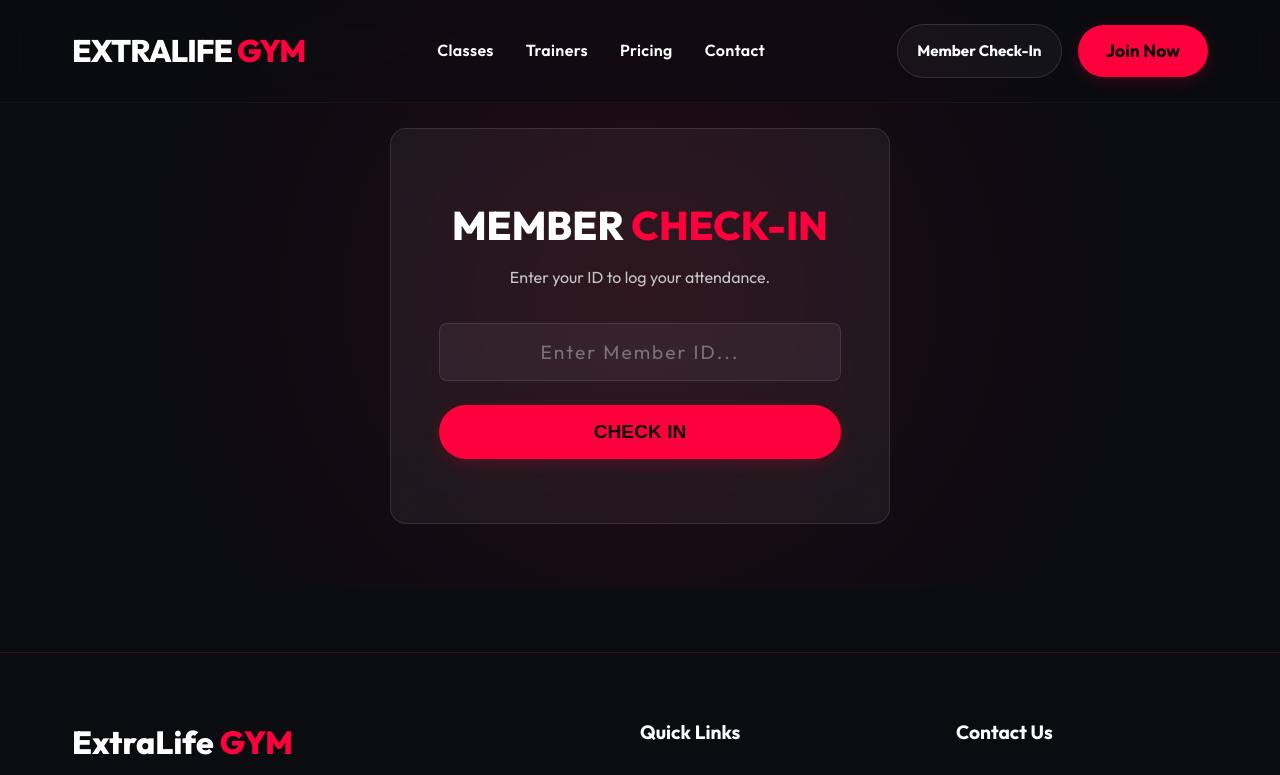
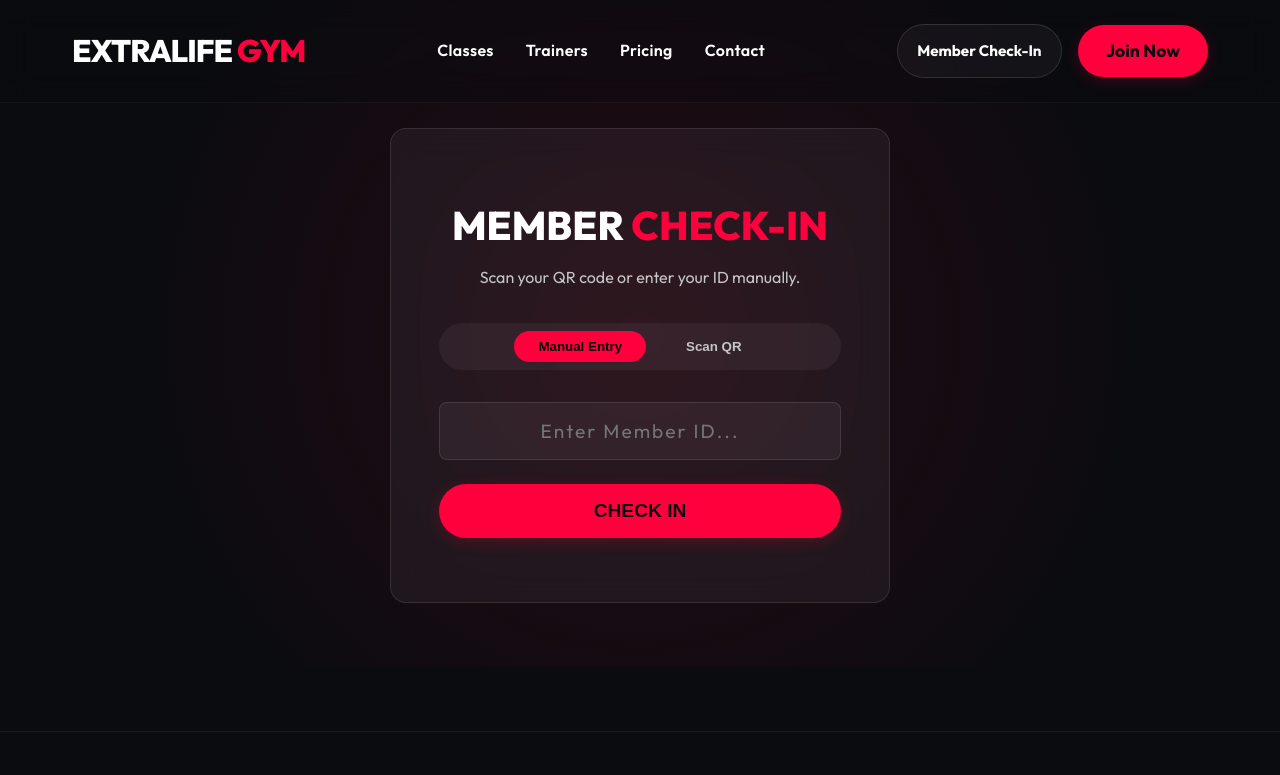
Before and after one commit to gituser-sandip/Extra_Life_GYM, a Next.js app: page /attendance in a window 1280 px wide. Shown: the top 775 px of the page. Built offline with nearby package versions, Linux system fonts and the light colour scheme.

Commit message:
feat(attendance): add QR code scanner for member check-in

```diff
--- a/package.json
+++ b/package.json
@@ -11,6 +11,7 @@
     "typecheck": "tsc --noEmit"
   },
   "dependencies": {
+    "@yudiel/react-qr-scanner": "^2.6.0",
     "next": "16.2.6",
     "react": "19.2.4",
     "react-dom": "19.2.4"
--- a/src/app/attendance/page.module.css
+++ b/src/app/attendance/page.module.css
@@ -108,3 +108,49 @@
     transform: translateY(0);
   }
 }
+
+.toggleContainer {
+  display: flex;
+  justify-content: center;
+  gap: 1rem;
+  margin-bottom: 2rem;
+  background: rgba(255, 255, 255, 0.05);
+  padding: 0.5rem;
+  border-radius: 30px;
+}
+
+.activeToggle {
+  background: var(--accent-color);
+  color: #000;
+  border: none;
+  padding: 0.5rem 1.5rem;
+  border-radius: 20px;
+  font-weight: 700;
+  cursor: pointer;
+  transition: all 0.3s ease;
+}
+
+.inactiveToggle {
+  background: transparent;
+  color: var(--text-secondary);
+  border: none;
+  padding: 0.5rem 1.5rem;
+  border-radius: 20px;
+  font-weight: 600;
+  cursor: pointer;
+  transition: all 0.3s ease;
+}
+
+.inactiveToggle:hover {
+  color: #fff;
+}
+
+.scannerWrapper {
+  width: 100%;
+  max-width: 350px;
+  margin: 0 auto;
+  border-radius: 12px;
+  overflow: hidden;
+  border: 2px solid var(--accent-color);
+  box-shadow: 0 0 20px rgba(255, 0, 60, 0.2);
+}
--- a/src/app/attendance/page.tsx
+++ b/src/app/attendance/page.tsx
@@ -3,15 +3,16 @@
 import Footer from "@/components/Footer";
 import styles from "./page.module.css";
 import { useState } from "react";
+import { Scanner } from "@yudiel/react-qr-scanner";
 
 export default function AttendancePage() {
   const [memberId, setMemberId] = useState("");
   const [status, setStatus] = useState<"idle" | "loading" | "success" | "error">("idle");
   const [message, setMessage] = useState("");
+  const [isScanning, setIsScanning] = useState(false);
 
-  const handleCheckIn = async (e: React.FormEvent) => {
-    e.preventDefault();
-    if (!memberId.trim()) {
+  const processCheckIn = async (id: string) => {
+    if (!id.trim()) {
       setStatus("error");
       setMessage("Please enter your member ID.");
       return;
@@ -22,7 +23,7 @@ export default function AttendancePage() {
       const res = await fetch("/api/attendance", {
         method: "POST",
         headers: { "Content-Type": "application/json" },
-        body: JSON.stringify({ memberId }),
+        body: JSON.stringify({ memberId: id }),
       });
       if (!res.ok) {
         throw new Error("Check-in failed");
@@ -30,6 +31,7 @@ export default function AttendancePage() {
       setStatus("success");
       setMessage("Check-in successful! Have a great workout.");
       setMemberId("");
+      setIsScanning(false);
     } catch {
       setStatus("error");
       setMessage("Unable to process check-in. Please try again.");
@@ -37,13 +39,46 @@ export default function AttendancePage() {
     setTimeout(() => setStatus("idle"), 3000);
   };
 
+  const handleCheckIn = async (e: React.FormEvent) => {
+    e.preventDefault();
+    await processCheckIn(memberId);
+  };
+
+  const handleScan = (result: any) => {
+    if (result && result.length > 0) {
+      const scannedId = result[0].rawValue;
+      setMemberId(scannedId);
+      processCheckIn(scannedId);
+    }
+  };
+
   return (
     <main className={styles.main}>
       <div className={styles.attendanceContainer}>
         <div className={`glass ${styles.card}`}>
           <h2>MEMBER <span>CHECK-IN</span></h2>
-          <p>Enter your ID to log your attendance.</p>
+          <p>Scan your QR code or enter your ID manually.</p>
 
+          <div className={styles.toggleContainer}>
+            <button
+              className={!isScanning ? styles.activeToggle : styles.inactiveToggle}
+              onClick={() => setIsScanning(false)}
+            >
+              Manual Entry
+            </button>
+            <button
+              className={isScanning ? styles.activeToggle : styles.inactiveToggle}
+              onClick={() => setIsScanning(true)}
+            >
+              Scan QR
+            </button>
+          </div>
+
+          {isScanning ? (
+            <div className={styles.scannerWrapper}>
+              <Scanner onScan={handleScan} />
+            </div>
+          ) : (
             <form onSubmit={handleCheckIn} className={styles.form}>
               <input
                 type="text"
@@ -61,6 +96,7 @@ export default function AttendancePage() {
                 {status === "loading" ? "Checking In..." : "CHECK IN"}
               </button>
             </form>
+          )}
 
           {status === "success" && (
             <div className={styles.successMessage}>
```
Also changed, not shown: 1 other file (tests, documents, lock files or other folders). Lines whose indentation alone changed are shown as unchanged.
